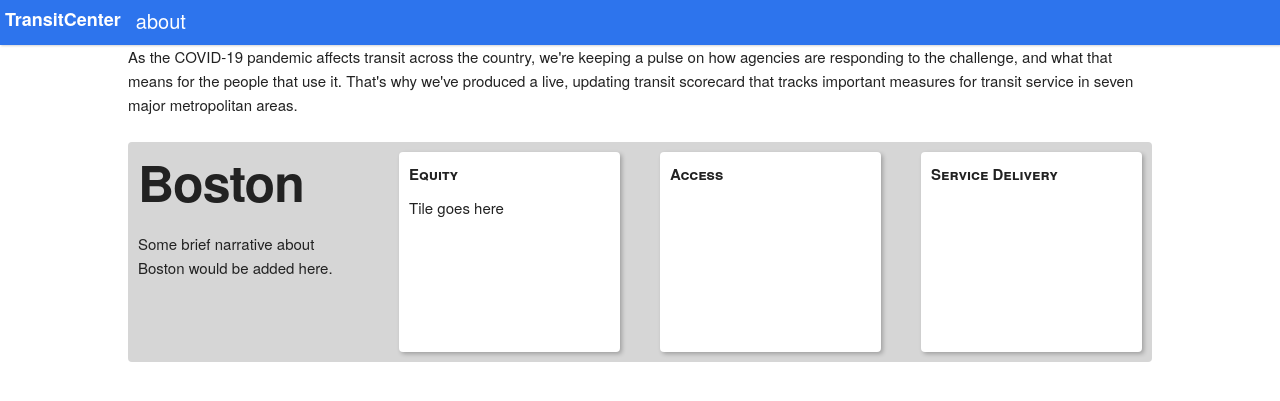
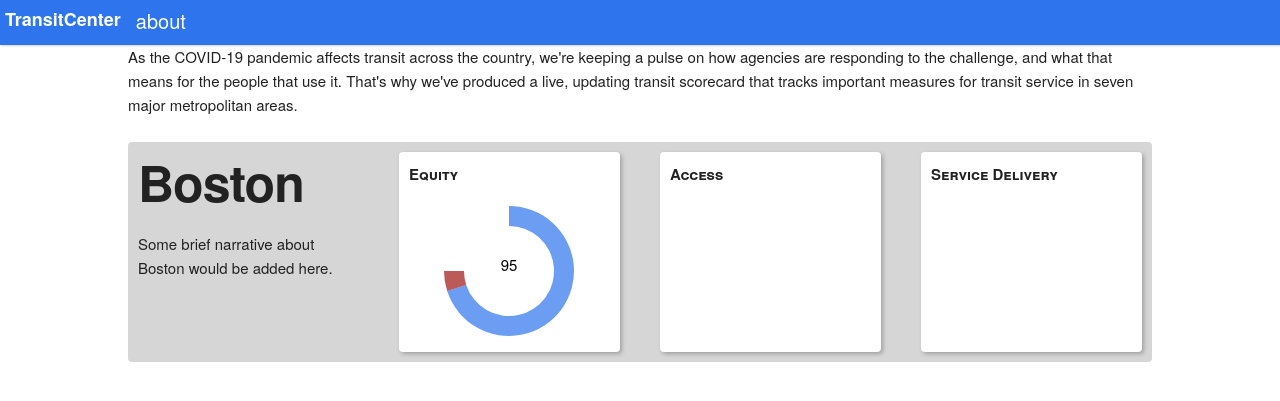
Before and after one commit to wklumpen/equity-pulse-web, a Flask app: page / in a window 1280 px wide. Shown: the top 401 px of the page. Run offline with Flask 2, Linux system fonts and the light colour scheme.

Commit message:
Started scorecard D3 visualizations

```diff
--- a/static/css/scorecard.css
+++ b/static/css/scorecard.css
@@ -7,6 +7,11 @@
 
 h1.region-name {
     font-weight: bold;
+}
+
+svg.center-chart {
+    display: block;
+    margin: 0 auto;
 }
 
 div.inner {
--- /dev/null
+++ b/static/js/scorecard_boston.js
@@ -0,0 +1,61 @@
+// set the dimensions and margins of the graph
+var width = 150
+    height = 150
+    margin = 10
+
+// Create dummy data
+var baseline = 75
+var current = 70
+var deltaColor = 'green'
+if (current > baseline){
+    var data = {a: baseline, b: current - baseline,  c: 100-current}
+    var colorSet = ["#2d74ed", "#4c7a34", "#FFFFFF"]
+}
+else {
+    var data = {a: current, b: baseline - current, c: 100-baseline}
+    var colorSet = ["#2d74ed", "#a01212", "#FFFFFF"]
+}
+
+// The radius of the pieplot is half the width or half the height (smallest one). I subtract a bit of margin.
+var radius = Math.min(width, height) / 2 - margin
+var innerRadius = radius - 20;
+
+// append the svg object to the div
+var accessSvg = d3.select("#boston-access")
+    .append("svg")
+    .attr("width", width)
+    .attr("height", height)
+    .attr("class", 'center-chart')
+    .append("g")
+    .attr("transform", "translate(" + width / 2 + "," + height / 2 + ")");
+
+// set the color scale
+var color = d3.scaleOrdinal()
+    .domain(data)
+    .range(colorSet)
+
+// Compute the position of each group on the pie:
+var pie = d3.pie()
+    .value(function(d) {return d.value; }).sort(null);
+var data_ready = pie(d3.entries(data))
+
+
+// Build the pie chart: Basically, each part of the pie is a path that we build using the arc function.
+accessSvg
+    .selectAll('pie')
+    .data(data_ready)
+    .enter()
+    .append('path')
+    .attr('d', d3.arc()
+    .innerRadius(innerRadius)         // This is the size of the donut hole
+    .outerRadius(radius)
+    )
+    .attr('fill', function(d){ return(color(d.data.key)) })
+    .style("opacity", 0.7)
+
+accessSvg
+    .append("text")
+    .attr("x", d => {width/2})
+    .attr("y", d => {height/2})
+    .style('text-anchor', 'middle')
+    .text("95")
--- a/templates/scorecard.html
+++ b/templates/scorecard.html
@@ -25,7 +25,7 @@
             </div>
             <div class="three columns stat-tile">
                     <p class='tile-title'> Equity</p>
-                    <p>Tile goes here</p>
+                    <div id='boston-access' class='tile-chart'></div>
             </div>
             <div class="three columns stat-tile">
                 <p class='tile-title'>Access</p>
@@ -35,4 +35,6 @@
             </div>
     </div>
 </div>
+<script src="https://d3js.org/d3.v5.js"></script>
+<script src="{{ url_for('static', filename='js/scorecard_boston.js') }}"></script>
 {% endblock %}
```
